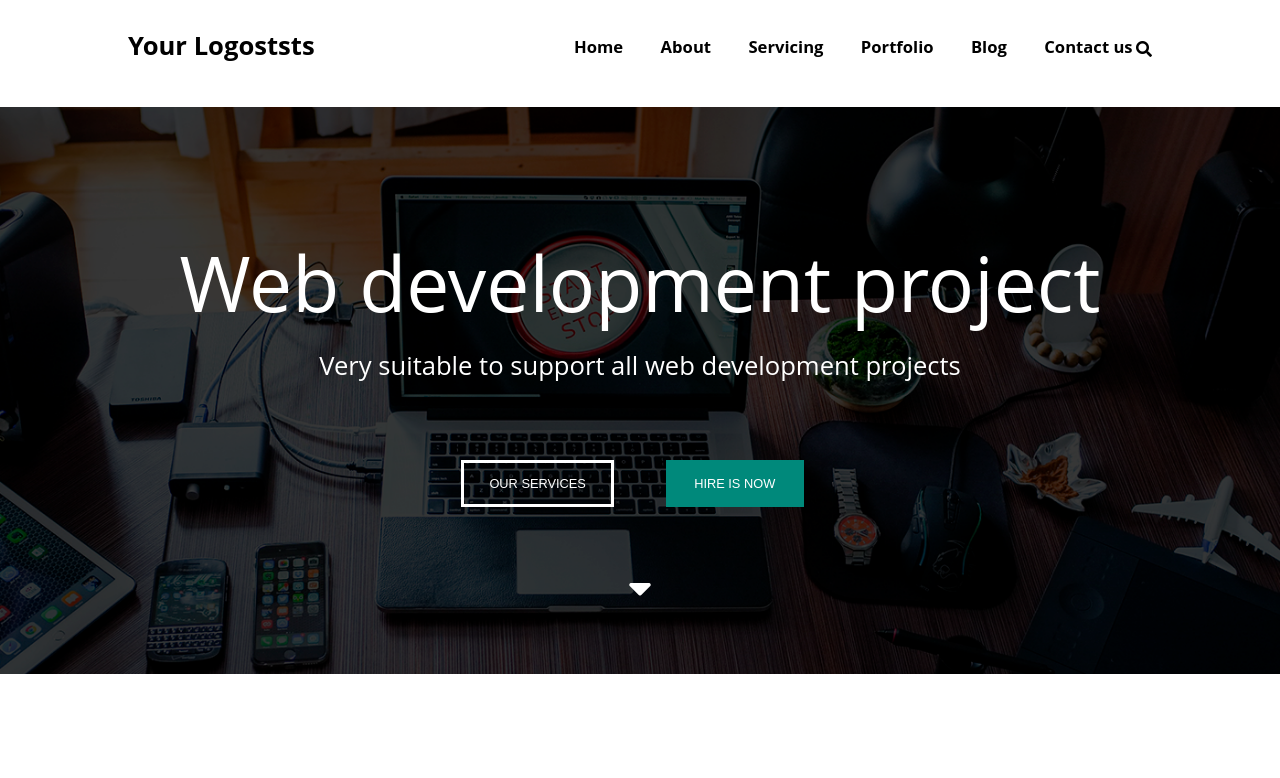
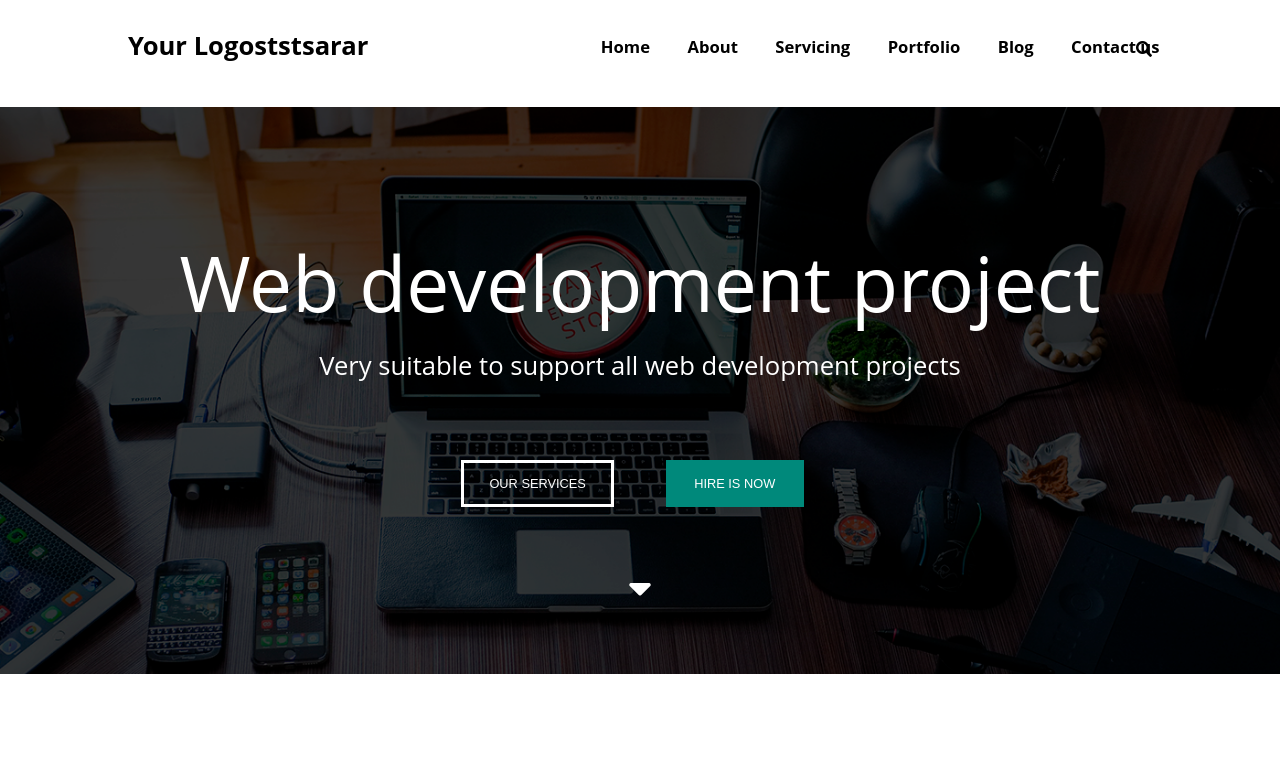
Before and after one commit to Alex4747/gittest, a plain HTML site: page index.html in a window 1280 px wide. Shown: the top 778 px of the page. Drawn offline with Linux system fonts and the light colour scheme.

Commit message:
third commit

```diff
--- a/index.html
+++ b/index.html
@@ -11,7 +11,7 @@
 <body>
     <div class="wrapper">
     <header>
-        <h2>Your Logoststs</h2>
+        <h2>Your Logoststsarar</h2>
         <ul id="menu">
             <a href=""><li class="list">Home</li></a>
             <a href=""><li class="list">About</li></a>
```
